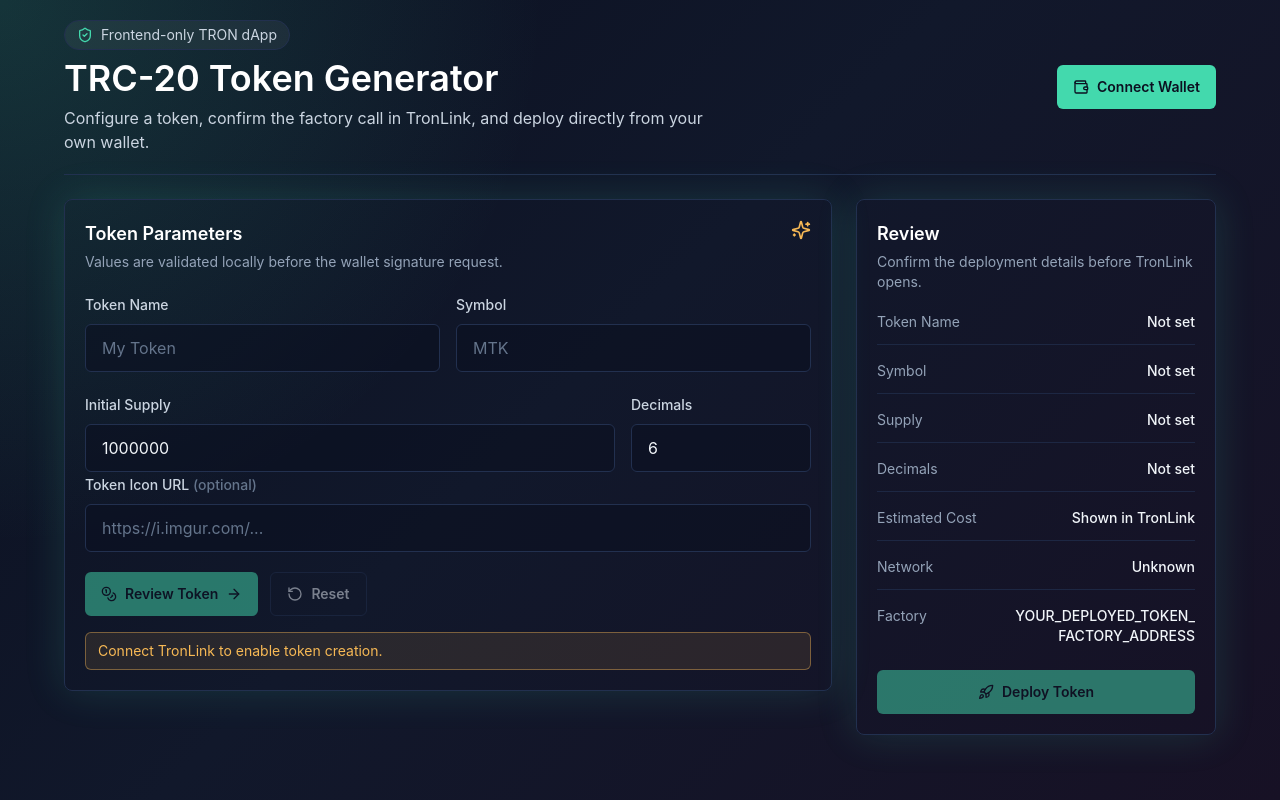
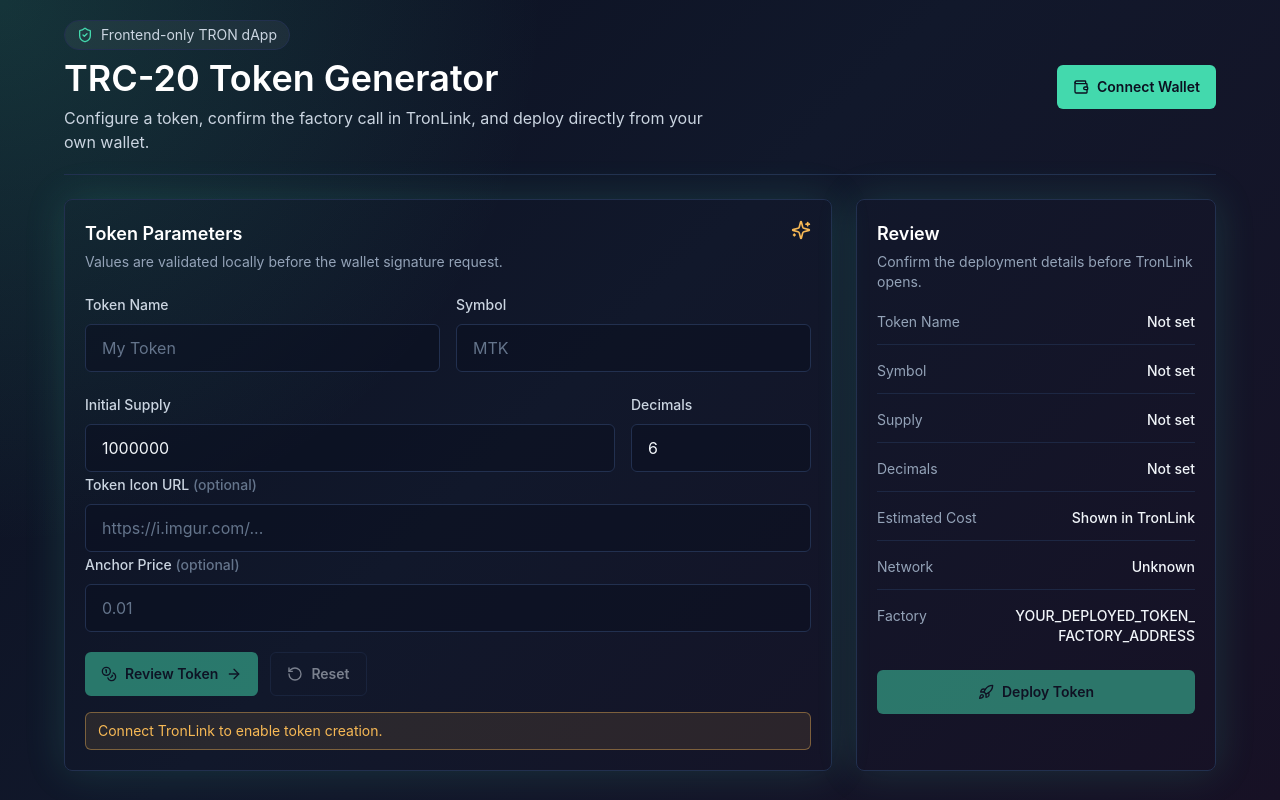
Before and after one commit to hthuku95/trc20-token-generator, a React (Vite) app in the folder frontend/: page / in a window 1280 px wide. Built offline with nearby package versions, Linux system fonts and the light colour scheme.

Commit message:
Add optional anchor price label to token creation

```diff
--- a/frontend/src/components/ReviewPanel.tsx
+++ b/frontend/src/components/ReviewPanel.tsx
@@ -29,6 +29,7 @@
         <ReviewRow label="Network" value={getNetworkLabel(network)} />
         <ReviewRow label="Factory" value={factoryAddress || 'Set VITE_FACTORY_ADDRESS'} />
         {token?.iconUrl ? <ReviewRow label="Token Icon" value={token.iconUrl} /> : null}
+        {token?.anchorPrice ? <ReviewRow label="Anchor Price" value={token.anchorPrice} /> : null}
       </dl>
 
       <button
--- a/frontend/src/components/SuccessCard.tsx
+++ b/frontend/src/components/SuccessCard.tsx
@@ -37,6 +37,7 @@
         <ResultRow label="Symbol" value={result.symbol} />
         <ResultRow label="Contract Address" value={result.contractAddress} />
         <ResultRow label="Transaction Hash" value={result.transactionHash} />
+        {result.anchorPrice ? <ResultRow label="Anchor Price" value={result.anchorPrice} /> : null}
         <ResultRow label="Owner Address" value={result.ownerAddress} />
       </dl>
 
--- a/frontend/src/components/TokenForm.tsx
+++ b/frontend/src/components/TokenForm.tsx
@@ -14,6 +14,7 @@
   supply: '1000000',
   decimals: 6,
   iconUrl: '',
+  anchorPrice: '',
   vanityPattern: '',
   vanitySalt: '',
   vanityAddress: '',
@@ -42,6 +43,7 @@
       supply: values.supply.trim(),
       decimals: values.decimals,
       iconUrl: values.iconUrl.trim(),
+      anchorPrice: values.anchorPrice.trim(),
       vanityPattern: values.vanityPattern,
       vanitySalt: values.vanitySalt,
       vanityAddress: values.vanityAddress,
@@ -124,6 +126,18 @@
         {submitted && errors.iconUrl ? <span className="text-sm text-coral">{errors.iconUrl}</span> : null}
       </label>
 
+      <label className="space-y-2">
+        <span className="text-sm font-medium text-slate-300">Anchor Price <span className="text-slate-500">(optional)</span></span>
+        <input
+          value={values.anchorPrice}
+          onChange={(event) => updateValue('anchorPrice', event.target.value)}
+          placeholder="0.01"
+          disabled={disabled}
+          className="h-12 w-full rounded-md border border-line bg-ink/60 px-4 text-slate-100 outline-none transition placeholder:text-slate-500 focus:border-mint"
+        />
+        {submitted && errors.anchorPrice ? <span className="text-sm text-coral">{errors.anchorPrice}</span> : null}
+      </label>
+
       <div className="flex flex-wrap gap-3">
         <button
           type="submit"
--- a/frontend/src/contracts/tokenFactoryAbi.ts
+++ b/frontend/src/contracts/tokenFactoryAbi.ts
@@ -6,6 +6,7 @@
       { internalType: 'uint256', name: 'supply', type: 'uint256' },
       { internalType: 'uint8', name: 'decimals', type: 'uint8' },
       { internalType: 'string', name: 'iconUrl', type: 'string' },
+      { internalType: 'string', name: 'anchorPrice', type: 'string' },
     ],
     name: 'createToken',
     outputs: [{ internalType: 'address', name: 'tokenAddress', type: 'address' }],
@@ -20,6 +21,7 @@
       { indexed: false, internalType: 'string', name: 'name', type: 'string' },
       { indexed: false, internalType: 'string', name: 'symbol', type: 'string' },
       { indexed: false, internalType: 'string', name: 'iconUrl', type: 'string' },
+      { indexed: false, internalType: 'string', name: 'anchorPrice', type: 'string' },
     ],
     name: 'TokenCreated',
     type: 'event',
@@ -31,6 +33,7 @@
       { internalType: 'uint256', name: 'supply', type: 'uint256' },
       { internalType: 'uint8', name: 'decimals', type: 'uint8' },
       { internalType: 'string', name: 'iconUrl', type: 'string' },
+      { internalType: 'string', name: 'anchorPrice', type: 'string' },
       { internalType: 'bytes32', name: 'salt', type: 'bytes32' },
     ],
     name: 'createTokenVanity',
--- a/frontend/src/services/tronLink.ts
+++ b/frontend/src/services/tronLink.ts
@@ -177,7 +177,7 @@
   options.onStatusChange?.('awaiting_signature');
 
   const transactionHash = await factory
-    .createTokenVanity(values.name.trim(), values.symbol.trim().toUpperCase(), values.supply.trim(), values.decimals, values.iconUrl, values.vanitySalt)
+    .createTokenVanity(values.name.trim(), values.symbol.trim().toUpperCase(), values.supply.trim(), values.decimals, values.iconUrl, values.anchorPrice.trim(), values.vanitySalt)
     .send();
 
   options.onTransactionHash?.(transactionHash);
@@ -221,7 +221,7 @@
   options.onStatusChange?.('awaiting_signature');
 
   const transactionHash = await factory
-    .createToken(values.name.trim(), values.symbol.trim().toUpperCase(), values.supply.trim(), values.decimals, values.iconUrl)
+    .createToken(values.name.trim(), values.symbol.trim().toUpperCase(), values.supply.trim(), values.decimals, values.iconUrl, values.anchorPrice.trim())
     .send();
 
   options.onTransactionHash?.(transactionHash);
--- a/frontend/src/types/tron.ts
+++ b/frontend/src/types/tron.ts
@@ -14,6 +14,7 @@
   supply: string;
   decimals: number;
   iconUrl: string;
+  anchorPrice: string;
   vanityPattern: string;
   vanitySalt: string;
   vanityAddress: string;
@@ -41,6 +42,7 @@
     supply: string | number,
     decimals: number,
     iconUrl: string,
+    anchorPrice: string,
   ) => TronContractCall;
   createTokenVanity: (
     name: string,
@@ -48,6 +50,7 @@
     supply: string | number,
     decimals: number,
     iconUrl: string,
+    anchorPrice: string,
     salt: string,
   ) => TronContractCall;
   predictTokenAddress: (
```
Also changed, not shown: 2 other files (tests, documents, lock files or other folders).
